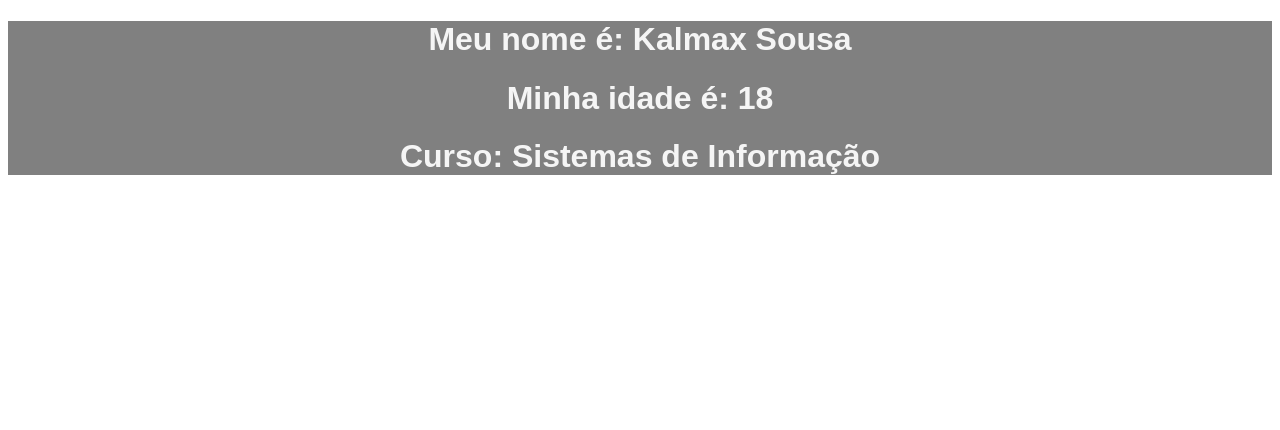
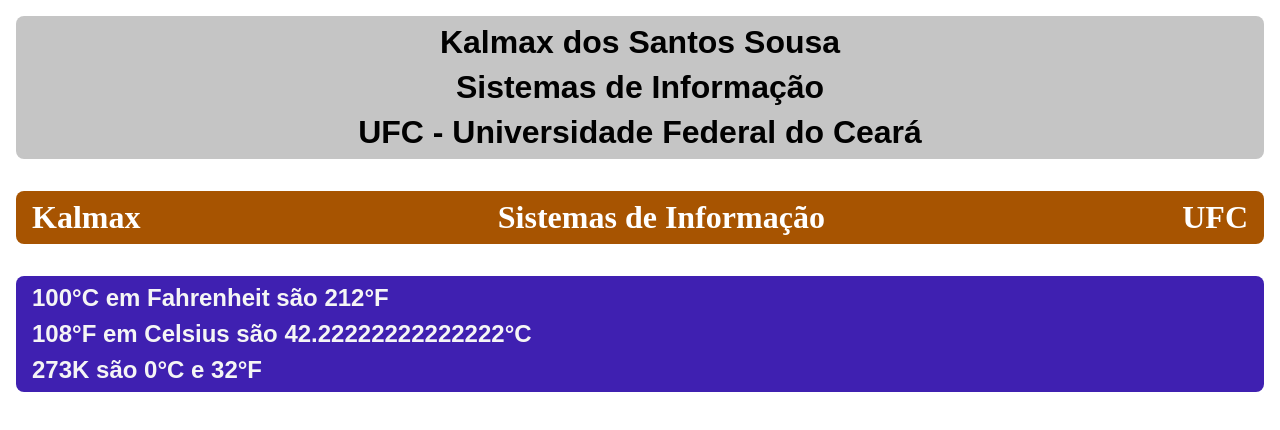
Before and after one commit to kalmax-sousa/UFC_WEB_2023.1, a React (Create React App) app in the folder 01-react/introducao/: page / in a window 1280 px wide. Shown: the top 430 px of the page. Built offline with nearby package versions, Linux system fonts and the light colour scheme.

Commit message:
Atividdade 00

```diff
--- a/01-react/introducao/src/App.jsx
+++ b/01-react/introducao/src/App.jsx
@@ -1,18 +1,30 @@
+//import MeusDados from './components/atividade00/01MeusDados';
 import './styles.css';
 //import HelloWorld from './components/00HelloWorld';
 //import Calculadora from './components/01Calculadora';
-import MyProps from './components/02MyProps';
+//import MyProps from './components/02MyProps';
+
+// ATIVIDADE 00
+import MeusDados01 from './components/atividade00/01MeusDados';
+import MeusDados02 from './components/atividade00/02MeusDados';
+import Temperatura from './components/atividade00/03Temperatura';
+
 
 function App() {
   return (
     <div className='primeiraAula'>
       {/*<HelloWorld/> */}
       {/*<Calculadora/> */}
-      <MyProps
+      {/*<MyProps
         nome="Kalmax Sousa"
         idade={18}
         curso="Sistemas de  Informação"
-      />
+      />*/}
+
+      {/* ATIVIDADE 00 */}
+      <MeusDados01/>
+      <MeusDados02 nome="Kalmax" curso="Sistemas de Informação" universidade="UFC"/>
+      <Temperatura/>
     </div>
   );
 }
--- /dev/null
+++ b/01-react/introducao/src/components/atividade00/01MeusDados.jsx
@@ -0,0 +1,49 @@
+import React from "react";
+import "./style.css"
+
+//  ARROW FUNCTION COM RETURN
+const MeusDados = () => {
+    return(
+        <div className="meusDados01">
+            <h1>Kalmax dos Santos Sousa</h1>
+            <h1>Sistemas de Informação</h1>
+            <h1>UFC - Universidade Federal do Ceará</h1>
+        </div>
+    );
+}
+
+/*  ARROW FUNCTION SEM RETURN
+const MeusDados = () => (
+    <div>
+        <h1>Kalmax dos Santos Sousa</h1>
+        <h1>Sistemas de Informação</h1>
+        <h1>UFC - Universidade Federal do Ceará</h1>
+    </div>
+)*/
+
+/* FUNCTION
+function MeusDados(){
+    return(
+        <div>
+            <h1>Kalmax dos Santos Sousa</h1>
+            <h1>Sistemas de Informação</h1>
+            <h1>UFC - Universidade Federal do Ceará</h1>
+        </div>
+    );
+}*/
+
+/* CLASSES
+class MeusDados extends React.Component{
+    render(){
+        return(
+            <div>
+                <h1>Kalmax dos Santos Sousa</h1>
+                <h1>Sistemas de Informação</h1>
+                <h1>UFC - Universidade Federal do Ceará</h1>
+            </div>
+        );
+    }
+}*/
+
+
+export default MeusDados;
--- /dev/null
+++ b/01-react/introducao/src/components/atividade00/02MeusDados.jsx
@@ -0,0 +1,13 @@
+import "./style.css";
+
+const MeusDados = ({nome, curso, universidade}) => {
+    return(
+        <div className="meusDados02">
+            <h1>{nome}</h1>
+            <h1>{curso}</h1>
+            <h1>{universidade}</h1>
+        </div>
+    );
+}
+
+export default MeusDados;
--- /dev/null
+++ b/01-react/introducao/src/components/atividade00/03Temperatura.jsx
@@ -0,0 +1,26 @@
+const Temperatura = () => {
+    const celsiusParaFahrenheit = (c) => ((9*c+160)/5);
+    const fahrenheitParaCelsius = (f) => ((5*f-160)/9);
+    const kelvin = (k) => {
+        const temperaturas = {
+            "celsius": k-273,
+            "fahrenheit": (9*k - 9*273 + 160)/5
+        }
+
+        return temperaturas;
+    }
+
+    const celsiusTemp = 100;
+    const fahrenheitTemp = 108;
+    const kelvinTemp = 273;
+
+    return(
+        <div className="temp">
+            <h2>{celsiusTemp}°C em Fahrenheit são {celsiusParaFahrenheit(celsiusTemp)}°F</h2>
+            <h2>{fahrenheitTemp}°F em Celsius são {fahrenheitParaCelsius(fahrenheitTemp)}°C</h2>
+            <h2>{kelvinTemp}K são {kelvin(kelvinTemp).celsius}°C e {kelvin(kelvinTemp).fahrenheit}°F</h2>
+        </div>
+    )
+}
+
+export default Temperatura;
--- /dev/null
+++ b/01-react/introducao/src/components/atividade00/style.css
@@ -0,0 +1,46 @@
+.meusDados01{
+    align-items: center;
+    background-color: #c5c5c5;
+    border-radius: 8px;
+    display: flex;
+    flex-direction: column;
+    gap: 8px;
+    padding: 8px 16px;
+}
+
+.meusDados01 h1{
+    color: #010101;
+    font-family: sans-serif;
+    margin: 0;
+}
+
+.meusDados02{
+    background-color: #a75401;
+    border-radius: 8px;
+    display: flex;
+    gap: 8px;
+    justify-content: space-between;
+    margin-top: 32px;
+    padding: 8px 16px;
+}
+
+.meusDados02 h1{
+    color: white;
+    margin: 0;
+}
+
+.temp{
+    background-color: rgba(63, 32, 177);
+    border-radius: 8px;
+    display: flex;
+    flex-direction: column;
+    gap: 8px;
+    margin-top: 32px;
+    padding: 8px 16px;
+}
+
+.temp h2{
+    color: whitesmoke;
+    font-family: sans-serif;
+    margin: 0;
+}
--- a/01-react/introducao/src/styles.css
+++ b/01-react/introducao/src/styles.css
@@ -1,6 +1,10 @@
+* {
+ margin: 0;
+ padding: 0;
+ box-sizing: border-box;
+}
 .primeiraAula{
-  text-align: center;
-  font-family: sans-serif;
-  background-color: gray;
-  color: whitesmoke;
+  min-height: 100vh;
+  padding: 16px;
+  width: 100vw;
 }
```
